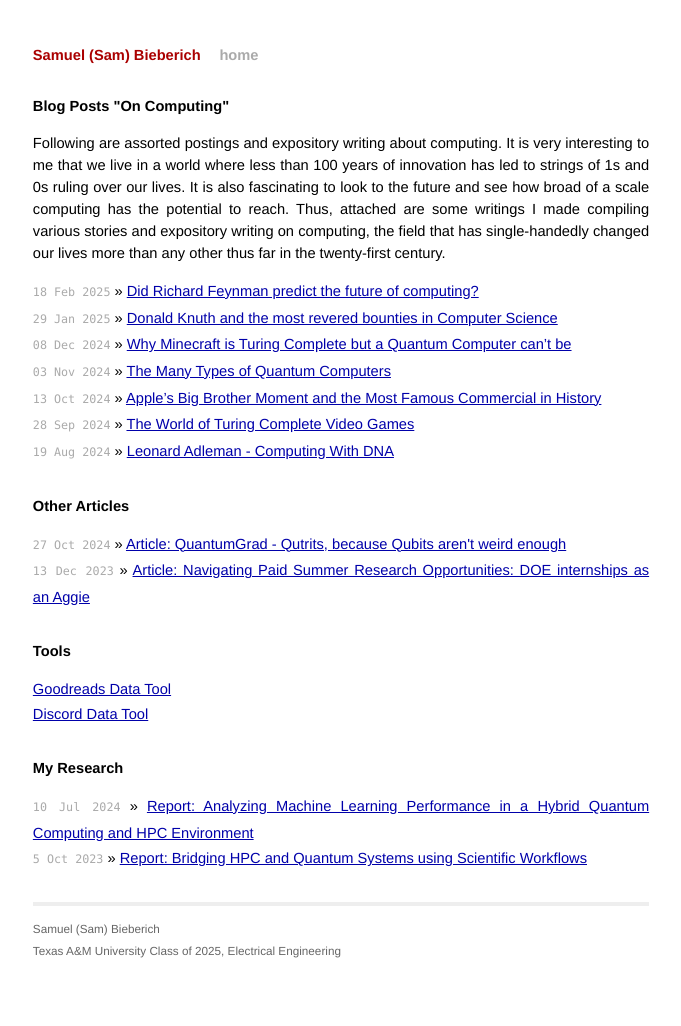
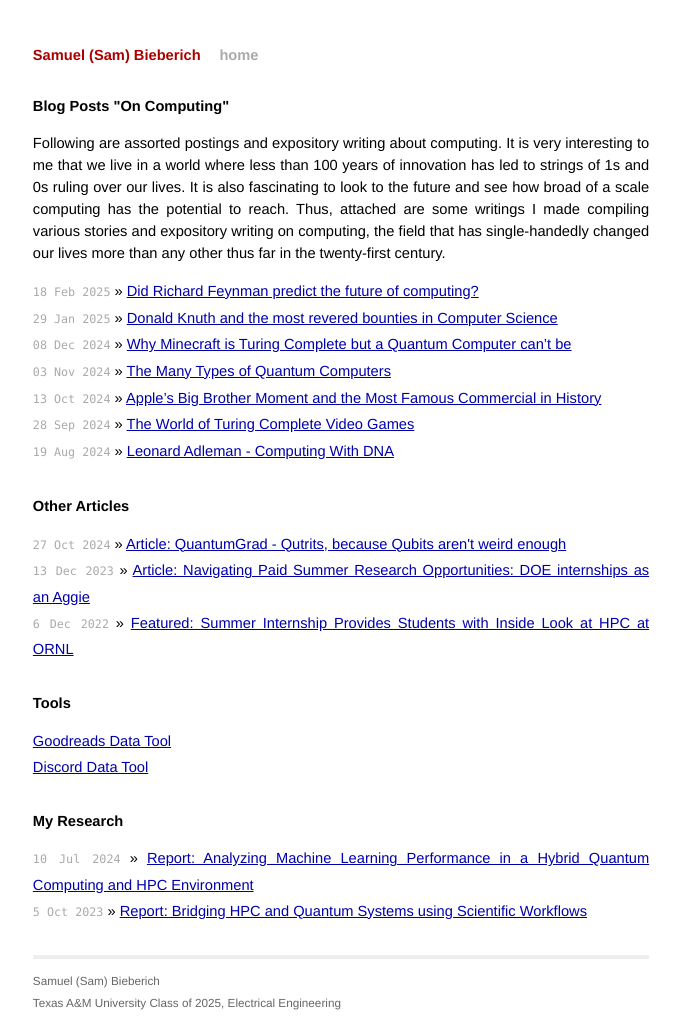
Before and after one commit to Sam-Bieberich/Sam-Bieberich.github.io, a Jekyll site: the page built from index.html, in a window 1280 px wide. Shown: the whole page, without its empty margins (299-980 px from the left). Built offline with Jekyll 4.4.1, drawn with Linux system fonts in a browser that asks for light colours; before the commit the page ends 974 px from its top, so only the background shows below that.

Commit message:
feat: add featured article on summer internship at ORNL

```diff
--- a/index.html
+++ b/index.html
@@ -19,6 +19,7 @@ title: Samuel (Sam) Bieberich
   <ul class="posts">
     <li><span>27 Oct 2024</span> &raquo; <a href="https://www.quantumgrad.com/article/805">Article: QuantumGrad - Qutrits, because Qubits aren&#39;t weird enough</a></li>
     <li><span>13 Dec 2023</span> &raquo; <a href="https://ingenium.engr.tamu.edu/navigating-paid-summer-research-opportunities-doe-internships-as-an-aggie/">Article: Navigating Paid Summer Research Opportunities: DOE internships as an Aggie</a></li>
+    <li><span>6 Dec 2022</span> &raquo; <a href="https://www.hpcwire.com/off-the-wire/summer-internship-provides-students-with-inside-look-at-hpc-at-ornl/">Featured: Summer Internship Provides Students with Inside Look at HPC at ORNL</a></li>
   </ul>
 
   <h1>Tools</h1>
```
